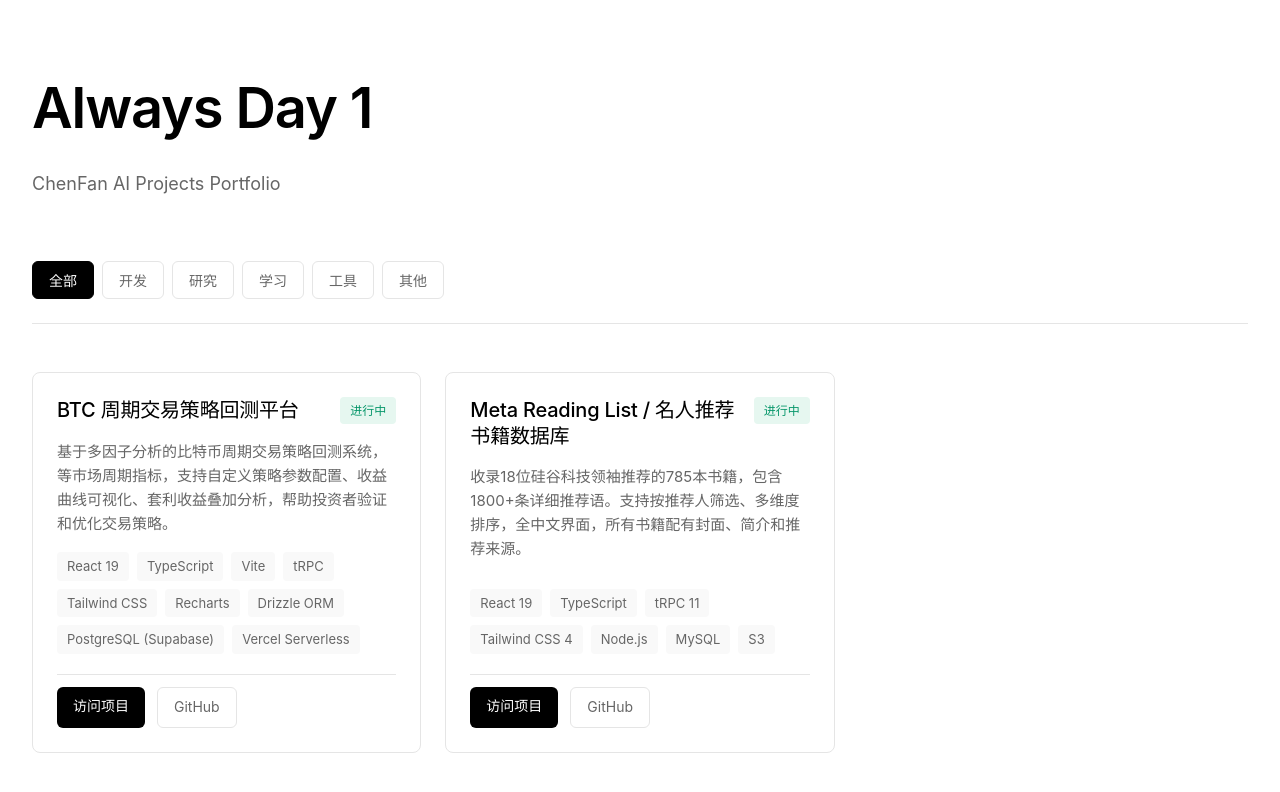
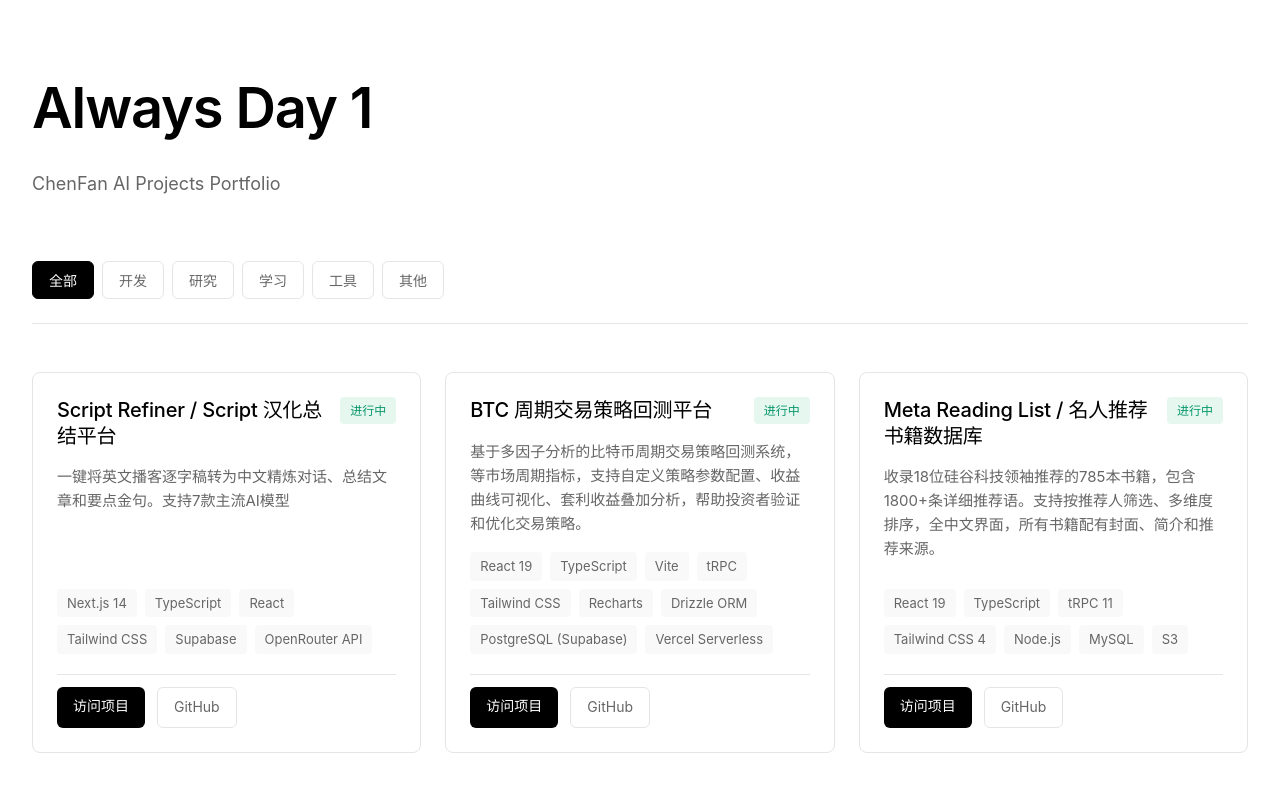
Before and after one commit to fancify/ai_portfolio, a Next.js app: page / in a window 1280 px wide. Shown: the top 792 px of the page. Built offline with nearby package versions, Linux system fonts and the light colour scheme.

Commit message:
Update projects.ts

```diff
--- a/data/projects.ts
+++ b/data/projects.ts
@@ -11,6 +11,16 @@ export const projects: Project[] = [
   //   githubUrl: 'https://github.com/yourusername/booklist',
   //   apiUrl: 'https://your-api-url.com/docs',
   // },
+  {
+    id: 'script-refiner',
+    name: 'Script Refiner / Script 汉化总结平台',
+    description: '一键将英文播客逐字稿转为中文精炼对话、总结文章和要点金句。支持7款主流AI模型',
+    techStack: ['Next.js 14', 'TypeScript', 'React', 'Tailwind CSS', 'Supabase', 'OpenRouter API'],
+    status: 'active',
+    category: 'tools',
+    demoUrl: 'https://script.chenfan.space', // 替换为实际域名
+    githubUrl: 'https://github.com/fancify/script-refiner',
+  },
   {
     id: 'btc-cycle-strategy',
     name: 'BTC 周期交易策略回测平台',
```
